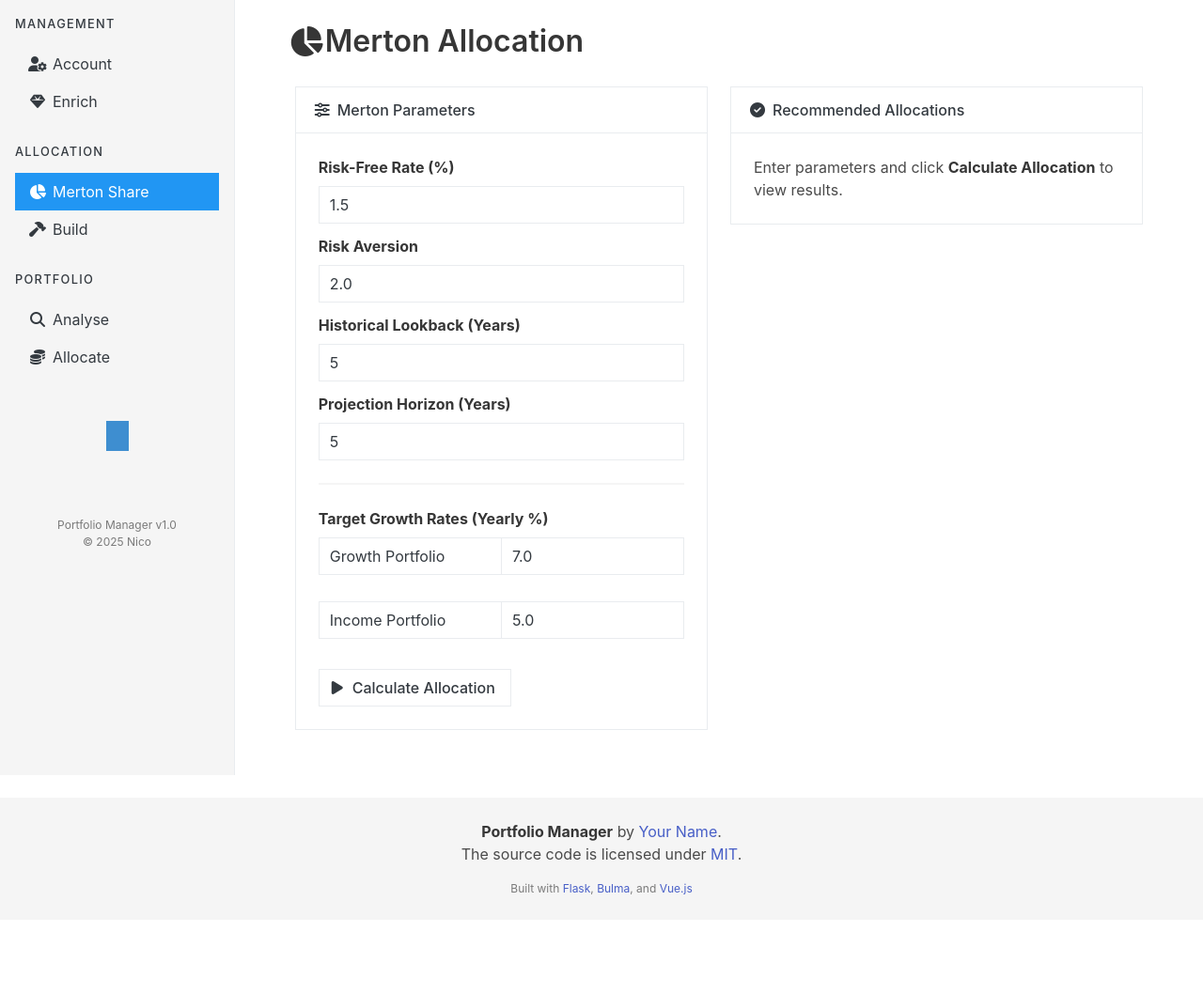
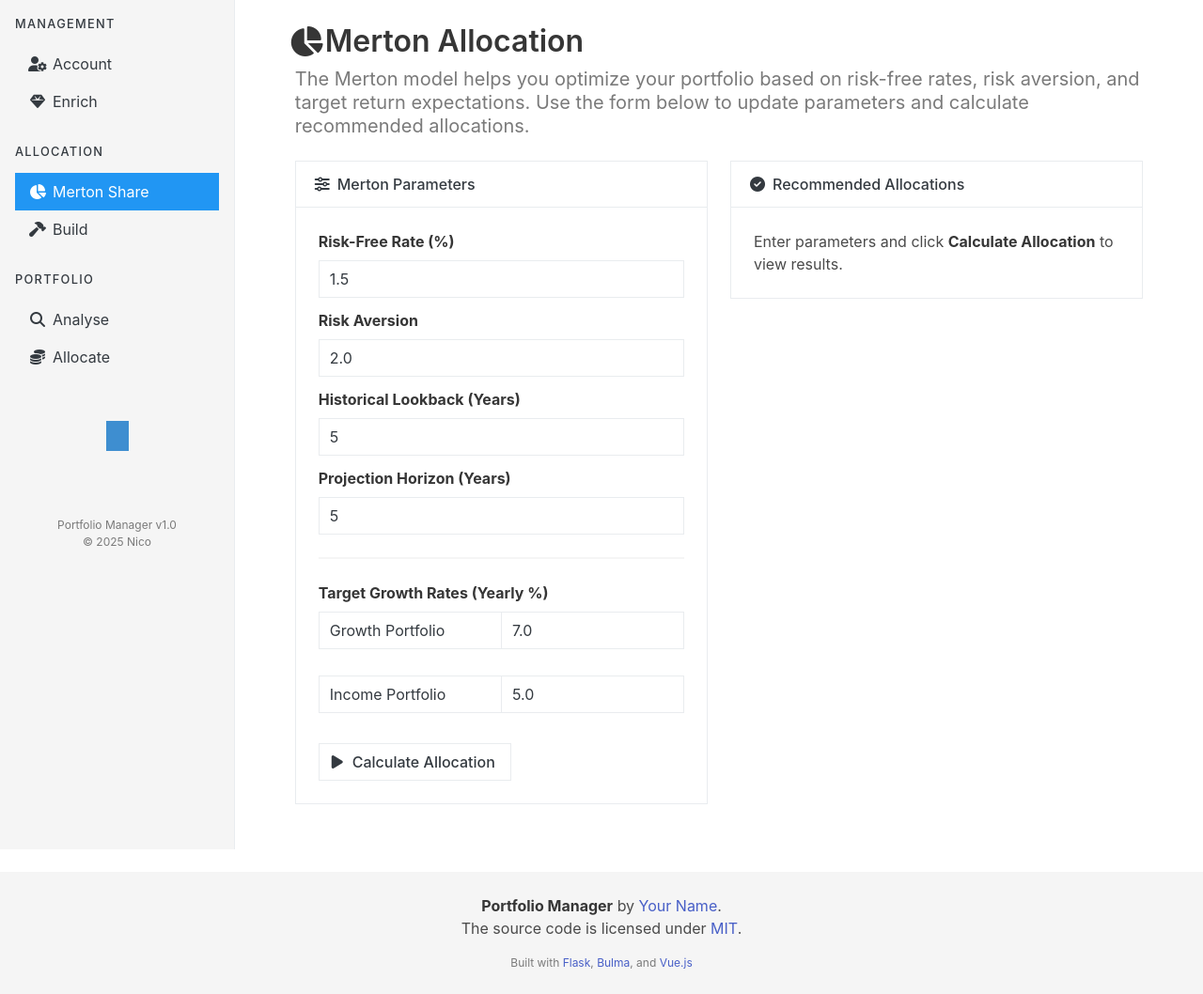
Before and after one commit to icon3333/portfolio_rebalancer, a Flask app: page /merton/ in a window 1280 px wide. Shown: the part 56-1114 px from the top of the page at 94% size. Before the commit the page ends 1008 px from the top, so only its background shows below. Run offline with Flask 3, Linux system fonts and the light colour scheme; the visitor is signed in with stand-in values (Sample User, id 1); data that the repository does not hold is empty; some libraries are stand-ins or nearby versions.

Commit message:
fixed pop ups

```diff
--- a/templates/pages/merton.html
+++ b/templates/pages/merton.html
@@ -13,13 +13,11 @@
                 <span>Merton Allocation</span>
             </span>
         </h1>
-
-        <div class="notification is-info is-light">
-            <button class="delete"></button>
-            <p>The Merton model helps you optimize your portfolio based on risk-free rates,
-               risk aversion, and target return expectations. Use the form below to update
-               parameters and calculate recommended allocations.</p>
-        </div>
+        <p class="subtitle has-text-grey">
+            The Merton model helps you optimize your portfolio based on risk-free rates,
+            risk aversion, and target return expectations. Use the form below to update
+            parameters and calculate recommended allocations.
+        </p>
     </div>
 </div>
 
@@ -130,12 +128,8 @@ document.addEventListener('DOMContentLoaded', () => {
     const mertonForm = document.getElementById('merton-params-form');
     const resultsDiv = document.getElementById('merton-results-content');
 
-    // Dismiss notifications
-    document.querySelectorAll('.notification .delete').forEach(delBtn => {
-        delBtn.addEventListener('click', () => {
-            delBtn.parentNode.remove();
-        });
-    });
+    // No longer needed as we removed the dismissible notifications
+
 
     if(mertonForm) {
         mertonForm.addEventListener('submit', (e) => {
```
Also changed, not shown: templates/pages/analyse.html (+4 -6 lines).
